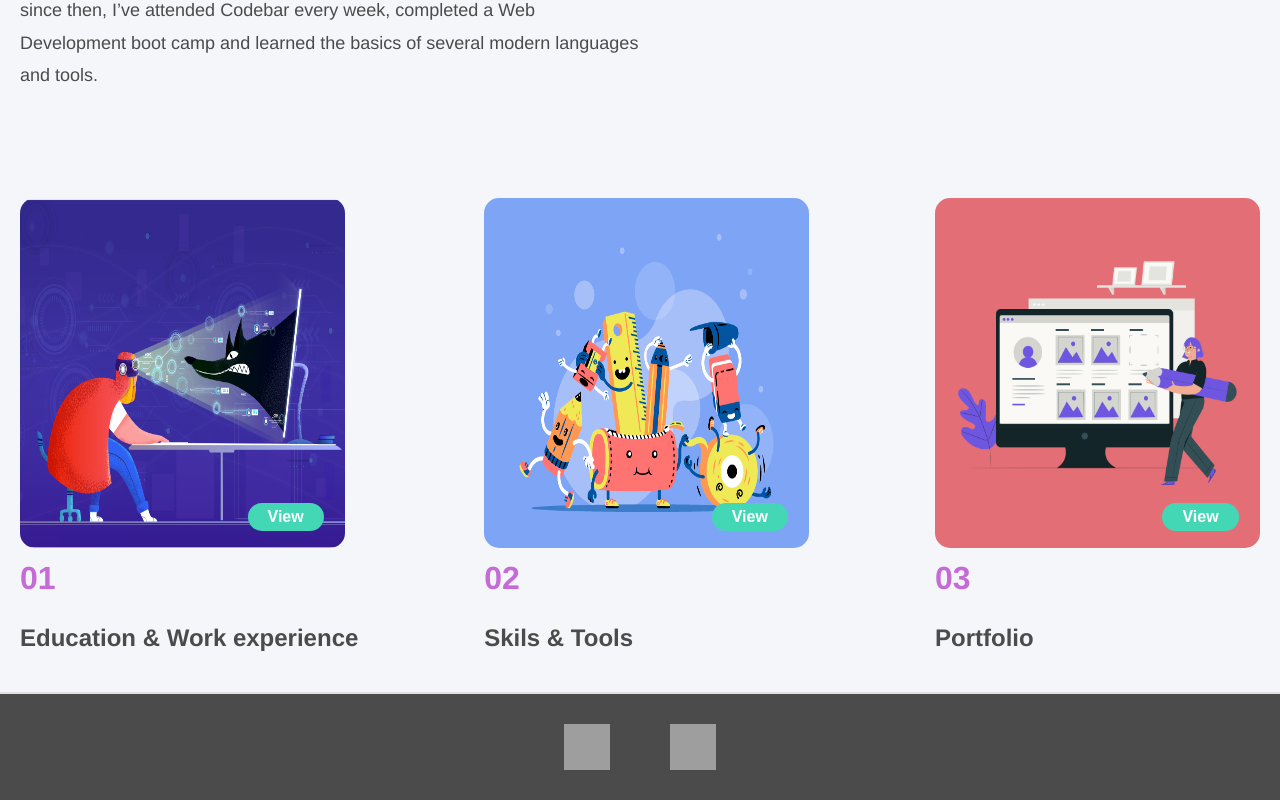
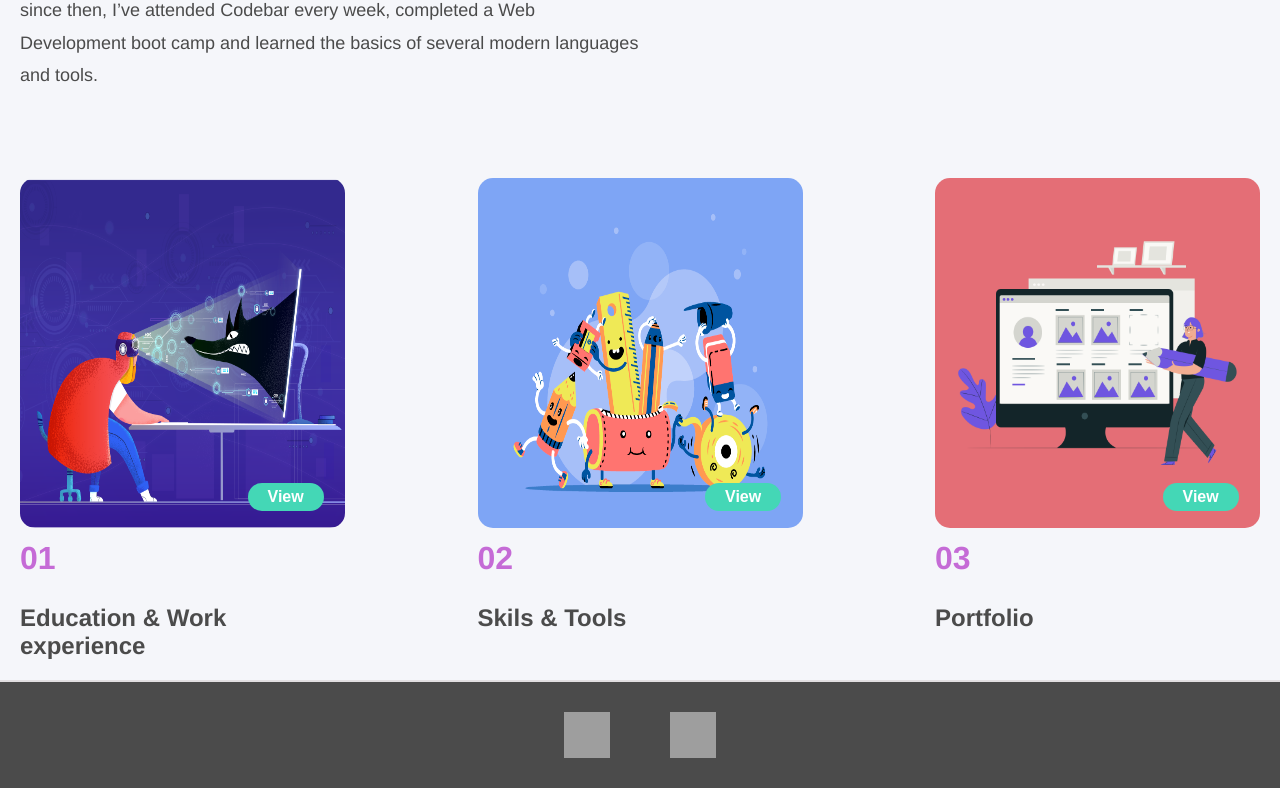
Before and after one commit to marionberton/music-project, a React (Create React App) app: page / in a window 1280 px wide. Shown: the part 357-1157 px from the top of the page. Built offline with nearby package versions, Linux system fonts and the light colour scheme; grey boxes are pictures that could not be loaded.

Commit message:
modified the css card width, footer linkdin link fixed

```diff
--- a/src/App.css
+++ b/src/App.css
@@ -1,10 +1,10 @@
 .main {
   font-family: Helvetica, Arial, sans-serif;
   color: #4b4b4b;
-  margin: 0;
+  margin: auto;
+  max-width: 1440px;
   padding: 0;
   background-color: #f5f6fa;
-
 }
 
 .desktop {
@@ -19,8 +19,9 @@
 @media only screen and (min-width: 1024px) {
   .cardcontainer {
     display: flex;
-  flex-direction: row;
-  justify-content: space-between;
+    flex-direction: row;
+    justify-content: space-between;
+    margin: 0 20px;
   }
 
   .itemcontainer {
@@ -28,15 +29,12 @@
     flex-direction: row;
   }
 
-   .desktop {
+  .desktop {
     display: flex;
     flex-direction: column;
   }
 
-   .mobile {
+  .mobile {
     display: none;
   }
-
-
-
 }
--- a/src/Card/Card.css
+++ b/src/Card/Card.css
@@ -1,8 +1,8 @@
 .containerwrapper {
   display: flex;
   flex-direction: column;
-  margin: 20px;
-  width: fit-content;
+  /* margin: 20px; */
+  width: 325px;
 }
 
 .container {
--- a/src/Card/Card.js
+++ b/src/Card/Card.js
@@ -14,11 +14,11 @@ export class Card extends React.Component {
 	}*/
 
   render() {
-    const style = {
+    const button = {
       color: "white",
       padding: "5px 20px",
-			cursor: "pointer",
-
+      cursor: "pointer",
+      outline: "none",
       borderRadius: "25px",
       border: "none",
       fontSize: "16px",
@@ -38,7 +38,7 @@ export class Card extends React.Component {
       <div className="containerwrapper">
         <div className="container">
           <img className="image" src={this.props.picture} />
-          <button type="button" style={style} onClick={this.props.onClick}>
+          <button type="button" style={button} onClick={this.props.onClick}>
             View
           </button>
         </div>
--- a/src/components/Footer/Footer.js
+++ b/src/components/Footer/Footer.js
@@ -9,7 +9,10 @@ export default () => (
         </a>
       </div>
       <div className="some-container">
-        <a target="_blank" href="https://linkedin.com/in/marion-berton-b906b5b2v">
+        <a
+          target="_blank"
+          href="https://www.linkedin.com/in/marion-berton-b906b5b2/"
+        >
           <img className="some" src="./img/linkedin.svg" />
         </a>
       </div>
```
